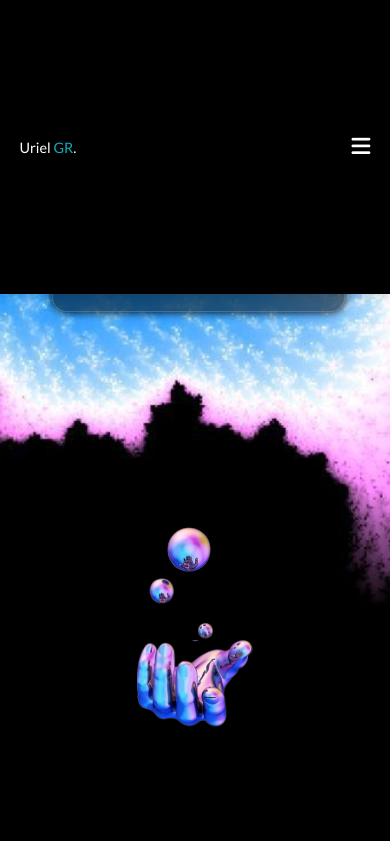
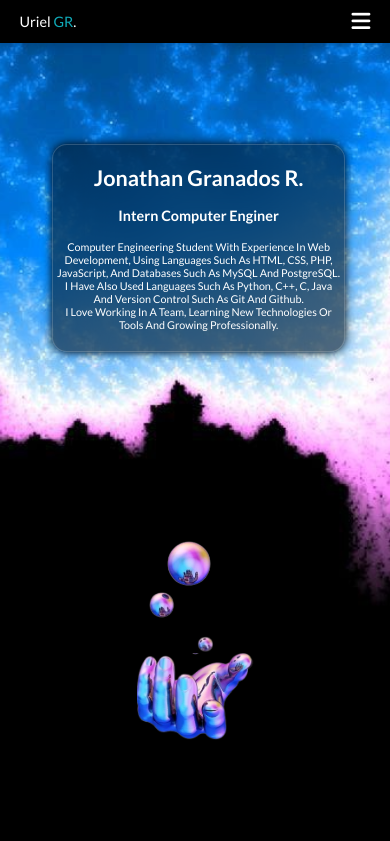
Before and after one commit to JonathanGr18/CSS_HTML_JS, a plain HTML site: page blog/index.html in a window 390 px wide. Shown: the top 841 px of the page. Drawn offline with Linux system fonts and the light colour scheme.

Commit message:
Bug de header

```diff
--- a/Sitio_Web/sytle.css
+++ b/Sitio_Web/sytle.css
@@ -504,7 +504,7 @@ header label{
 @media(max-width:990px){
     section{
         padding: 0 3%;
-        padding-top: 7.5 rem;
+        padding-top: 7.5rem;
         padding-bottom: 2rem;
     }
 }
--- a/blog/style.css
+++ b/blog/style.css
@@ -30,7 +30,6 @@ header{
     position: fixed;
     top: 0;
     left: 0;
-    bottom: 550px;
     width: 100%;
 
     background-color: black;
@@ -249,13 +248,13 @@ header label{
 /* Pc,etc. */
 @media(max-width:1200px){
     html{
-        font-size: 55%;
+        font-size: 50%;
     }
 }
 @media(max-width:990px){
     section{
         padding: 0 3%;
-        padding-top: 7.5 rem;
+        padding-top: 7.5rem;
         padding-bottom: 2rem;
     }
 }
```
